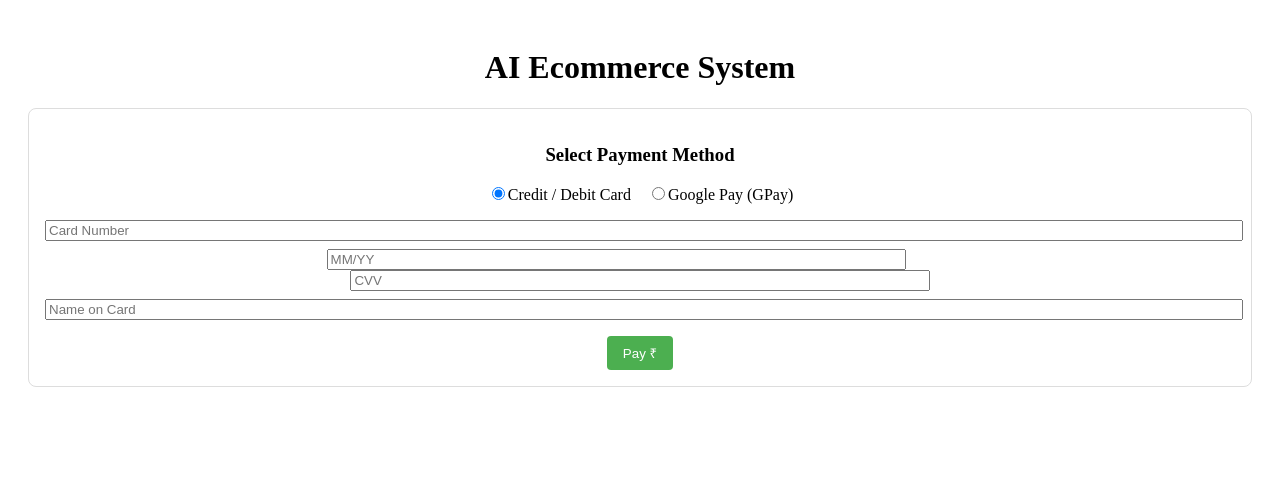
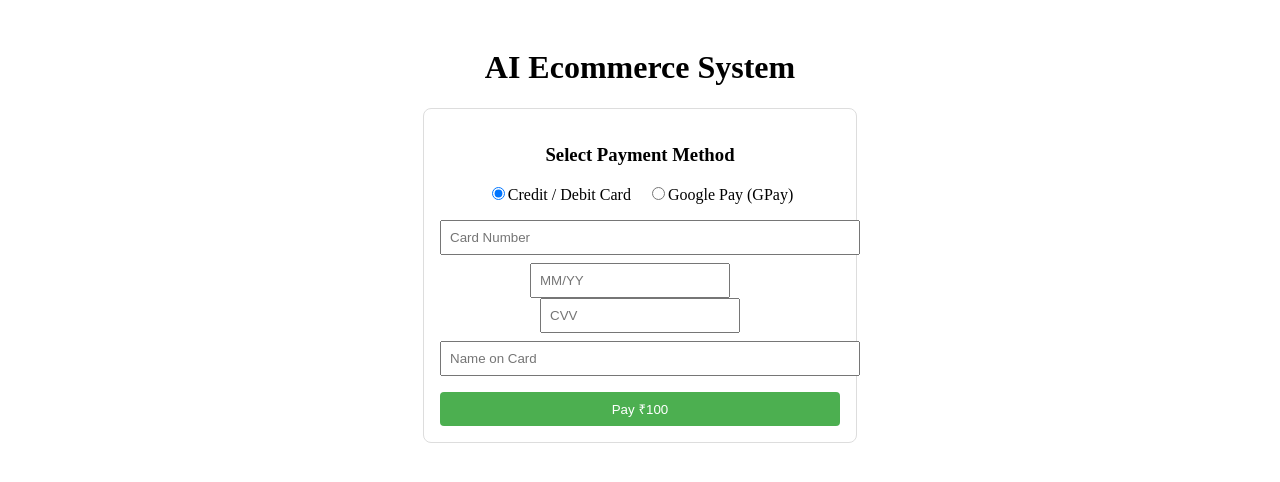
Before and after one commit to mandeep18feb-droid/Ai-ecommerce-system-project, a React (Create React App) app in the folder frontend/: page / in a window 1280 px wide. Shown: the top 482 px of the page. Built offline with nearby package versions, Linux system fonts and the light colour scheme.

Commit message:
integrated live backend api URL

```diff
--- a/frontend/src/Payment.js
+++ b/frontend/src/Payment.js
@@ -1,45 +1,80 @@
 import React, { useState } from 'react';
 import GooglePayButton from '@google-pay/button-react';
 
-/**
- * Simple payment component that supports two flows:
- * 1. Credit/Debit Card entry (default)
- * 2. Google Pay (GPay) – opens the native UPI app or shows the QR scanner
- *
- * When the user selects "Google Pay", we do NOT display card input fields.
- * Instead we render the Google Pay button which, on click, launches the
- * device's UPI handling flow (e.g., scanner or the installed UPI app).
- *
- * This component can be imported into the checkout page.
- */
-const Payment = ({ amount, onSuccess }) => {
-    const [method, setMethod] = useState('card'); // 'card' or 'gpay'
+const Payment = ({ amount = 100, onSuccess }) => { // Default amount 100 set kiti hai testing layi
+    const [method, setMethod] = useState('card');
     const [cardInfo, setCardInfo] = useState({
         number: '',
         expiry: '',
         cvv: '',
         name: '',
     });
+    const [loading, setLoading] = useState(false);
 
     const handleCardChange = (e) => {
         const { name, value } = e.target;
         setCardInfo((prev) => ({ ...prev, [name]: value }));
     };
 
-    const submitCardPayment = () => {
-        // Placeholder – integrate with your real payment gateway here
-        console.log('Processing card payment', cardInfo);
-        onSuccess && onSuccess();
+    // 🚀 1. CARD PAYMENT NU LIVE BACKEND NAAL JODAN DA LOGIC
+    const submitCardPayment = async () => {
+        setLoading(true);
+        try {
+            // Render de live backend te request bhej rahe han
+            const response = await fetch('https://onrender.com', {
+                method: 'POST',
+                headers: {
+                    'Content-Type': 'application/json',
+                },
+                body: JSON.stringify({
+                    amount: amount,
+                    cardInfo: cardInfo,
+                    paymentMethod: 'card'
+                }),
+            });
+
+            const data = await response.json();
+            console.log('Backend response:', data);
+
+            if (response.ok) {
+                alert('Payment Successful via Live Backend! 🎉');
+                onSuccess && onSuccess();
+            } else {
+                alert('Payment Failed: ' + data.message);
+            }
+        } catch (error) {
+            console.error('Error connecting to backend:', error);
+            alert('Server error, but frontend worked!');
+        }
+        setLoading(false);
     };
 
-    const handleGPaySuccess = (paymentData) => {
-        // paymentData contains token and other details from Google Pay
-        console.log('GPay payment successful', paymentData);
-        onSuccess && onSuccess();
+    // 🚀 2. GPAY PAYMENT NU LIVE BACKEND NAAL JODAN DA LOGIC
+    const handleGPaySuccess = async (paymentData) => {
+        try {
+            const response = await fetch('https://onrender.com', {
+                method: 'POST',
+                headers: {
+                    'Content-Type': 'application/json',
+                },
+                body: JSON.stringify({
+                    amount: amount,
+                    paymentData: paymentData,
+                    paymentMethod: 'gpay'
+                }),
+            });
+
+            if (response.ok) {
+                alert('GPay Payment Verified by Backend! 🚀');
+                onSuccess && onSuccess();
+            }
+        } catch (error) {
+            console.error('GPay Backend Error:', error);
+        }
     };
 
     return (
-        <div style={{ border: '1px solid #ddd', padding: '1rem', borderRadius: '8px' }}>
+        <div style={{ border: '1px solid #ddd', padding: '1rem', borderRadius: '8px', maxWidth: '400px', margin: '0 auto' }}>
             <h3>Select Payment Method</h3>
             <div style={{ marginBottom: '1rem' }}>
                 <label>
@@ -72,7 +107,7 @@ const Payment = ({ amount, onSuccess }) => {
                         placeholder="Card Number"
                         value={cardInfo.number}
                         onChange={handleCardChange}
-                        style={{ width: '100%', marginBottom: '0.5rem' }}
+                        style={{ width: '100%', marginBottom: '0.5rem', padding: '8px' }}
                     />
                     <input
                         type="text"
@@ -80,7 +115,7 @@ const Payment = ({ amount, onSuccess }) => {
                         placeholder="MM/YY"
                         value={cardInfo.expiry}
                         onChange={handleCardChange}
-                        style={{ width: '48%', marginRight: '4%' }}
+                        style={{ width: '45%', marginRight: '5%', padding: '8px' }}
                     />
                     <input
                         type="text"
@@ -88,7 +123,7 @@ const Payment = ({ amount, onSuccess }) => {
                         placeholder="CVV"
                         value={cardInfo.cvv}
                         onChange={handleCardChange}
-                        style={{ width: '48%' }}
+                        style={{ width: '45%', padding: '8px' }}
                     />
                     <input
                         type="text"
@@ -96,10 +131,11 @@ const Payment = ({ amount, onSuccess }) => {
                         placeholder="Name on Card"
                         value={cardInfo.name}
                         onChange={handleCardChange}
-                        style={{ width: '100%', marginTop: '0.5rem' }}
+                        style={{ width: '100%', marginTop: '0.5rem', padding: '8px' }}
                     />
                     <button
                         onClick={submitCardPayment}
+                        disabled={loading}
                         style={{
                             marginTop: '1rem',
                             padding: '0.5rem 1rem',
@@ -107,9 +143,11 @@ const Payment = ({ amount, onSuccess }) => {
                             color: '#fff',
                             border: 'none',
                             borderRadius: '4px',
+                            cursor: 'pointer',
+                            width: '100%'
                         }}
                     >
-                        Pay ₹{amount}
+                        {loading ? 'Processing...' : `Pay ₹${amount}`}
                     </button>
                 </div>
             )}
@@ -130,14 +168,14 @@ const Payment = ({ amount, onSuccess }) => {
                                 tokenizationSpecification: {
                                     type: 'PAYMENT_GATEWAY',
                                     parameters: {
-                                        gateway: 'example', // replace with your gateway
+                                        gateway: 'example',
                                         gatewayMerchantId: 'exampleGatewayMerchantId',
                                     },
                                 },
                             },
                         ],
                         merchantInfo: {
-                            merchantId: '01234567890123456789', // replace with your merchant ID
+                            merchantId: '01234567890123456789',
                             merchantName: 'AI eCommerce',
                         },
                         transactionInfo: {
```
